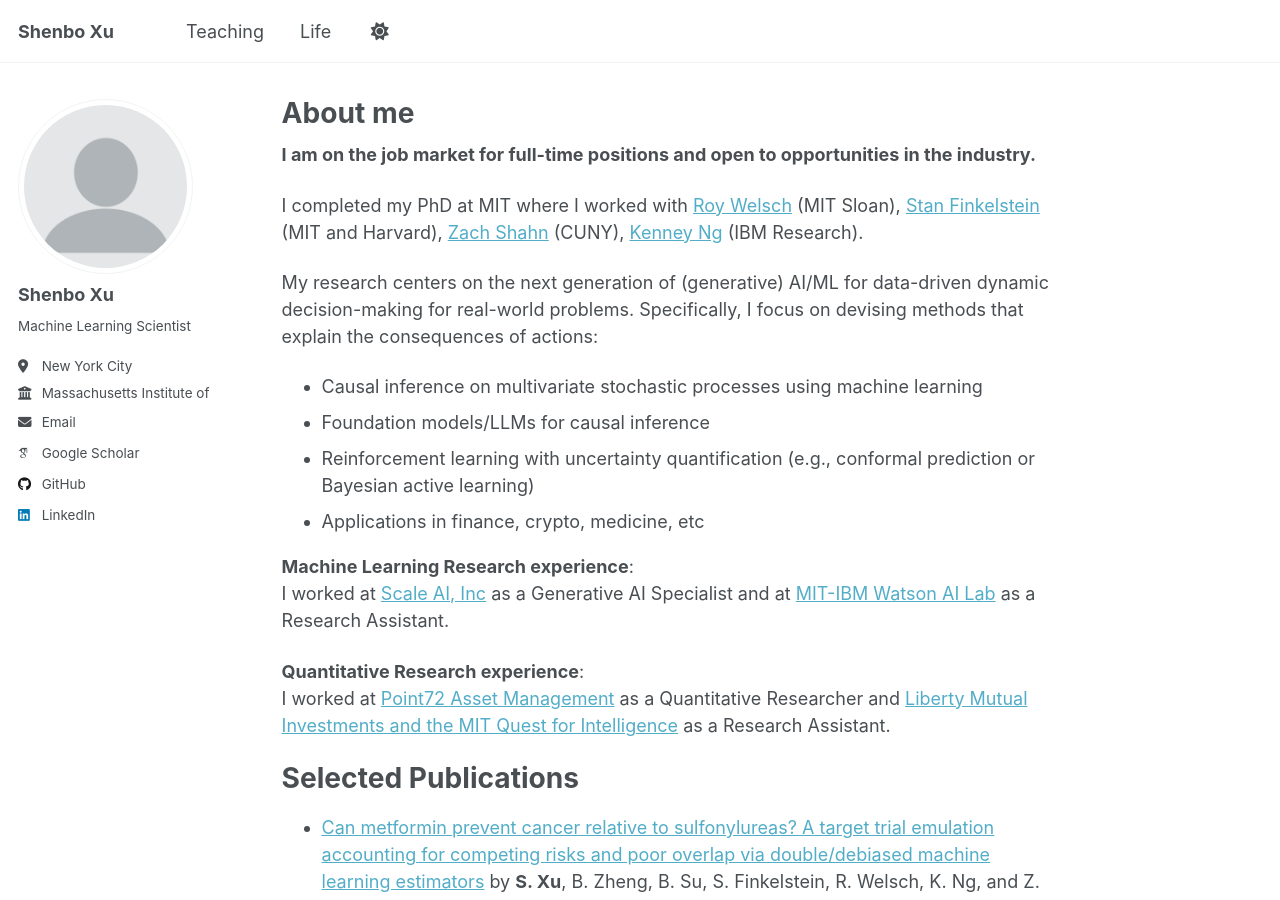
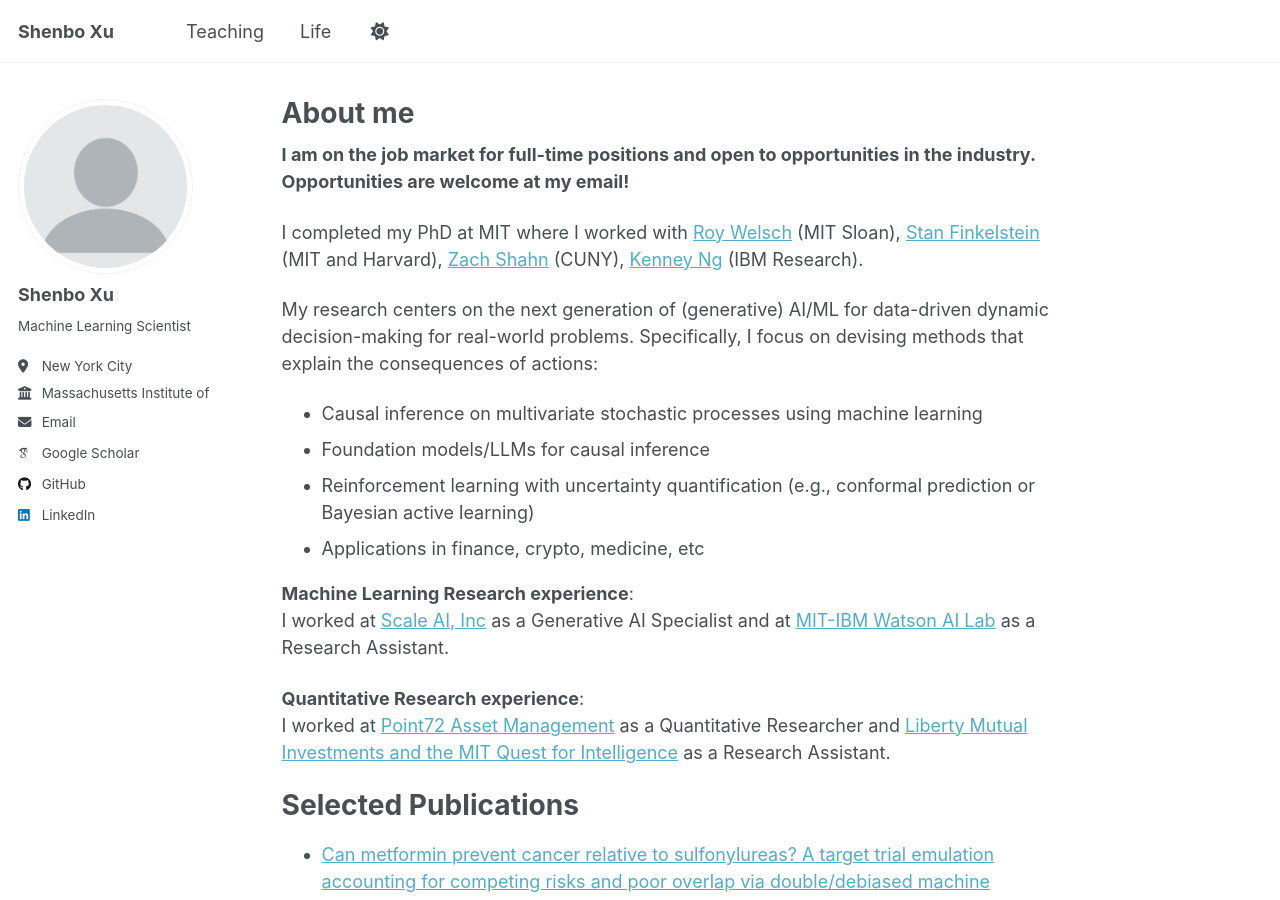
Before and after one commit to xushenbo/xushenbo.github.io, a Jekyll site: the page built from _pages/about.md, in a window 1280 px wide and 900 px high. Built offline with Jekyll 4.4.1, drawn with Linux system fonts in a browser that asks for light colours; some web fonts are replaced; a script that is not in the unit is left out.

Commit message:
Update about.md

```diff
--- a/_pages/about.md
+++ b/_pages/about.md
@@ -7,7 +7,7 @@ redirect_from:
   - /about.html
 ---
 
-**I am on the job market for full-time positions and open to opportunities in the industry.**
+**I am on the job market for full-time positions and open to opportunities in the industry. Opportunities are welcome at my email!**
 
 I completed my PhD at MIT where I worked with [Roy Welsch](https://mitmgmtfaculty.mit.edu/rwelsch/) (MIT Sloan), [Stan Finkelstein](https://hst.mit.edu/faculty-research/faculty/finkelstein-stan) (MIT and Harvard), [Zach Shahn](https://sph.cuny.edu/about/people/faculty/zach-shahn/) (CUNY), [Kenney Ng](https://research.ibm.com/people/kenney-ng) (IBM Research).
 
```
